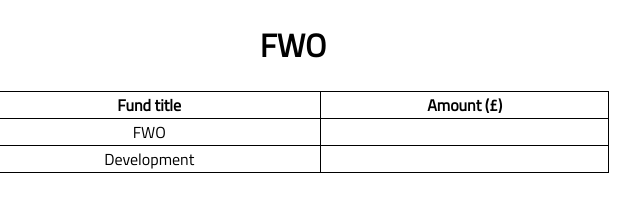
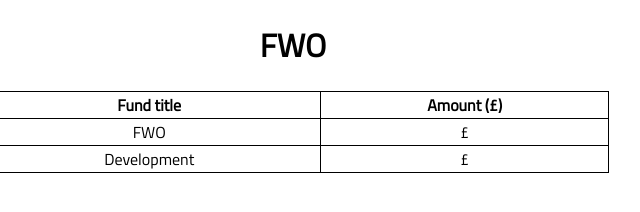
Before and after one commit to Crumble-Apps-and-Games/personal-givings-website, a website: page public/viewfunds.pug in a window 1280 px wide. Shown: the full height of the page, 347-987 px from the left. Drawn offline with nearby package versions, Linux system fonts and the light colour scheme; files that its build step writes are made by us from their sources.

Commit message:
epic update

```diff
--- a/public/viewfunds.pug
+++ b/public/viewfunds.pug
@@ -14,7 +14,7 @@ html(lang="en")
                 th Amount (£)
             tr
                 td FWO
-                td= fwo_amount
+                td £#{fwo_amount}
             tr
                 td Development
-                td= development_amount
+                td £#{development_amount}
```
